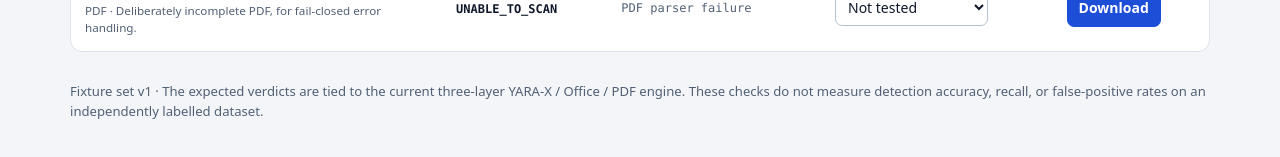
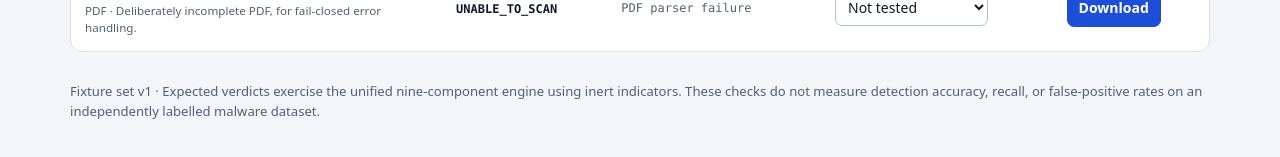
Before and after one commit to almuthanna1/filesmagic-security-engine, a Next.js app in the folder frontend/: page /test-files in a window 1280 px wide. Shown: the part 4099-4256 px from the top of the page. Built offline with nearby package versions, Linux system fonts and the light colour scheme.

Commit message:
Update test-page copy for unified-only public scanner

```diff
--- a/frontend/app/test-files/page.tsx
+++ b/frontend/app/test-files/page.tsx
@@ -91,7 +91,7 @@ export default function TestFilesPage() {
           </div>
         </section>
       ))}
-      <footer className={styles.footer}>Fixture set v1 · The expected verdicts are tied to the current three-layer YARA-X / Office / PDF engine. These checks do not measure detection accuracy, recall, or false-positive rates on an independently labelled dataset.</footer>
+      <footer className={styles.footer}>Fixture set v1 · Expected verdicts exercise the unified nine-component engine using inert indicators. These checks do not measure detection accuracy, recall, or false-positive rates on an independently labelled malware dataset.</footer>
     </main>
   );
 }
```
